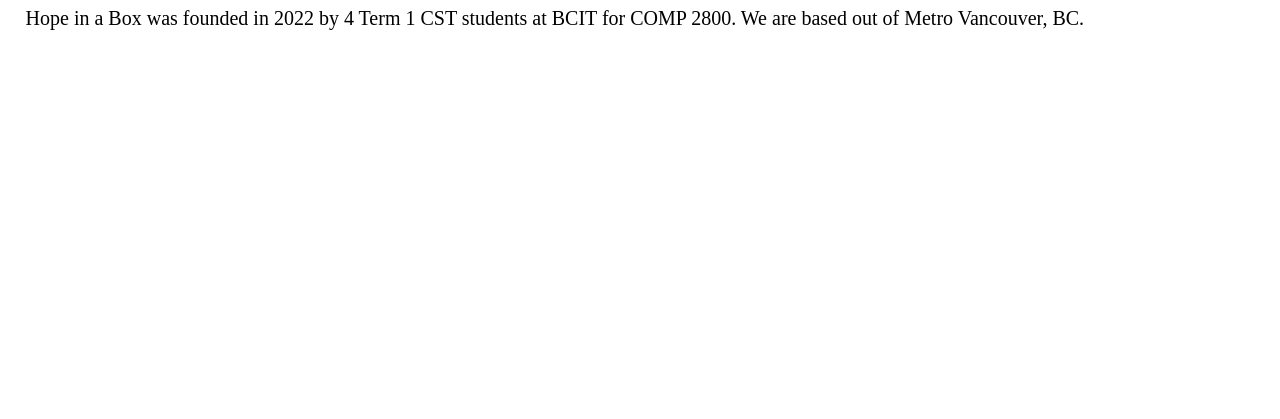
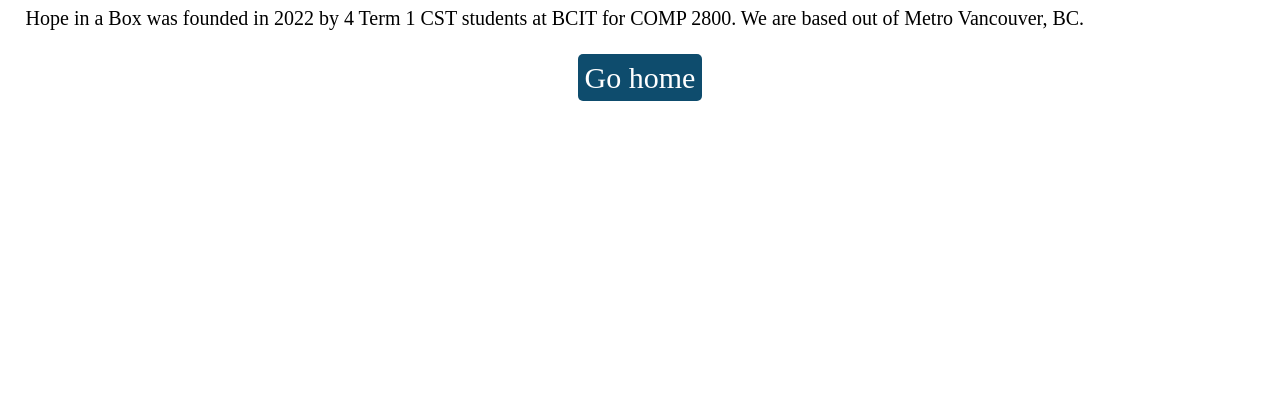
Before and after one commit to brandonyhchan/2800-202210-BBY33, a website: page app/html/whoWeAre.html in a window 1280 px wide. Shown: the part 381-800 px from the top of the page. Drawn offline with Linux system fonts and the light colour scheme; no server answers; a web font is replaced by a local one.

Commit message:
minor styling updates

```diff
--- a/app/html/whoWeAre.html
+++ b/app/html/whoWeAre.html
@@ -36,6 +36,10 @@
                 <!-- Probably include pictures/ description of our team, our background etc -->
             </div>
         </div>
+
+        <form action="/landing" method="get">
+            <input class="home" type="submit" value="Go home">
+        </form>
     </div>
 
     <footer id="footerPlaceholder"></footer>
--- a/public/css/orders.css
+++ b/public/css/orders.css
@@ -10,10 +10,14 @@
 
 body {
     width: 100%;
-    height: 69vh;
     overflow-x: hidden;
     margin: 0;
     font-family: 'Fonttype';
+}
+
+footer{
+    position:fixed !important;
+    bottom: 0;
 }
 
 #container{
--- a/public/css/whoWeAre.css
+++ b/public/css/whoWeAre.css
@@ -15,6 +15,7 @@
     max-height: calc(100vh - 20%);
     overflow-x: hidden;
     align-items: center;
+    margin-bottom: 3%;
 }
 
 #logo{
@@ -40,6 +41,31 @@
     margin-bottom: 2%;
 }
 
+.home{
+    display: flex;
+    align-items: center;
+    margin-left: auto;
+    margin-right: auto;
+    margin-bottom: 1%;
+    font-size: 30px;
+    border-style: none;
+    border-radius: 5px;
+    background-color: rgb(14, 76, 109);
+    color: white;
+    padding: 0.5%;
+    cursor: pointer;
+    transition-duration: 0.7s;
+    font-family: 'Fonttype';
+}
+
+.home:hover {
+    background-color: rgb(114, 186, 213);
+}
+
+.home:active {
+    transform: translateY(4px);
+}
+
 @media only screen and (max-width: 720px) {
     #logo{
         max-width: 70%;
```
